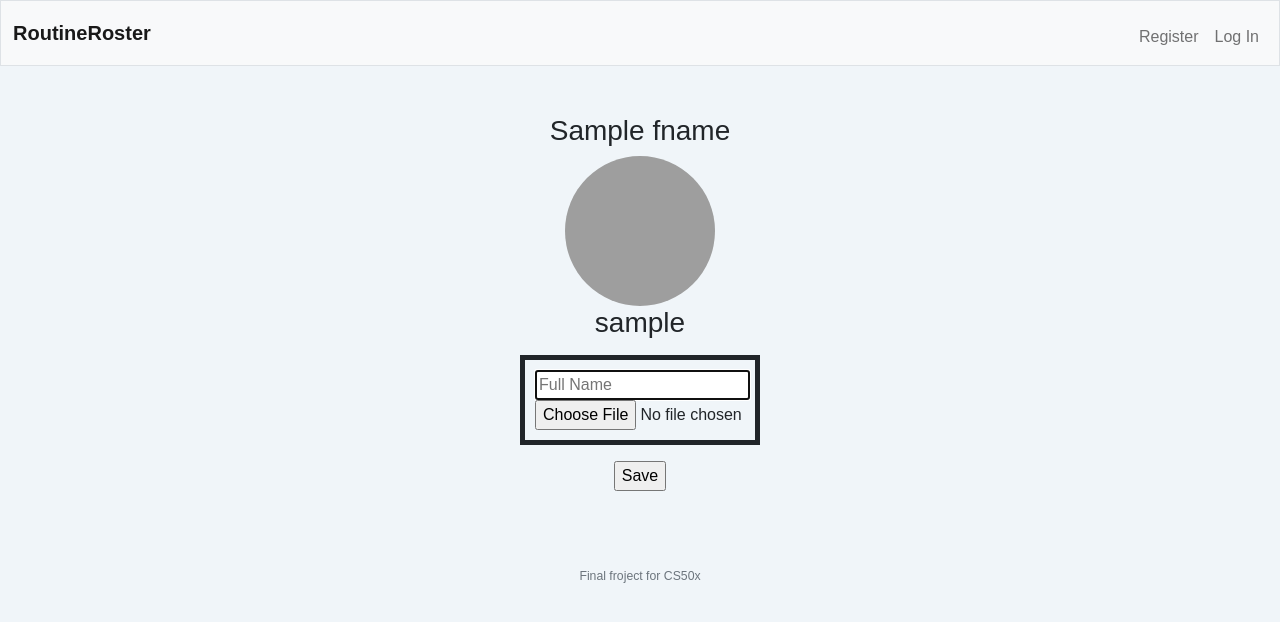
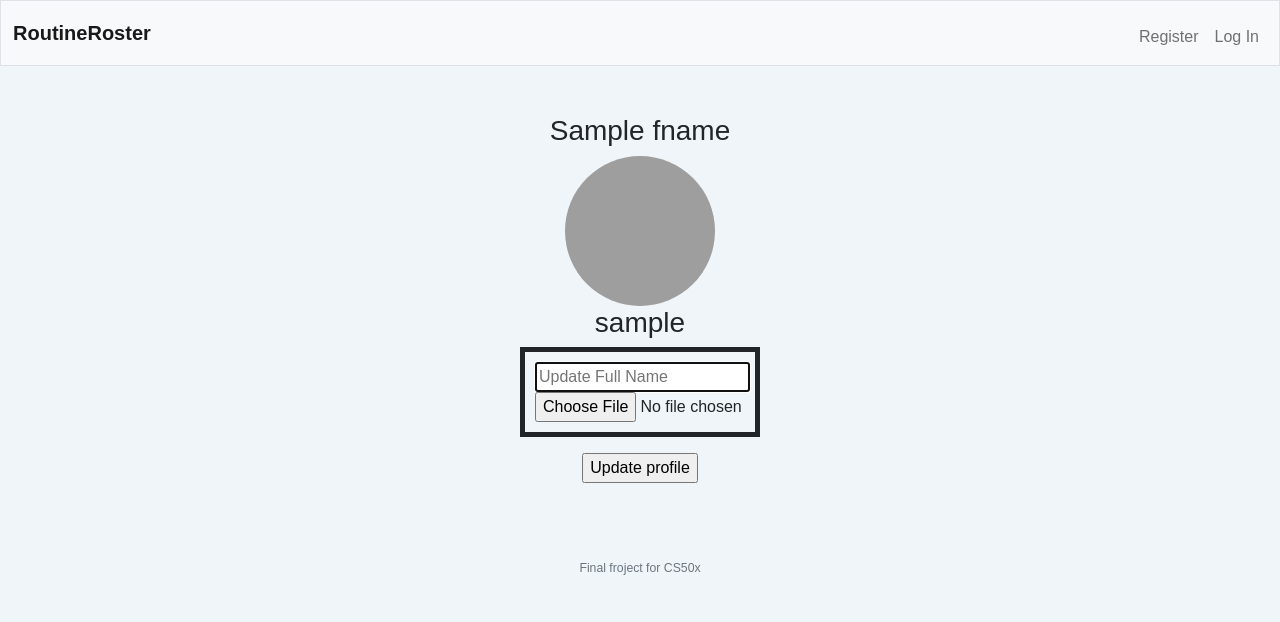
Before and after one commit to djoleb1/RoutineRoster, a Flask app: template templates/account.html in a window 1280 px wide. Shown: the top 622 px of the page. Run offline with Flask 3, Linux system fonts and the light colour scheme; the template is opened without the code that fills it: most values are stand-ins (such as "Sample title", 1, 10 or a date in 2020); some libraries are stand-ins or nearby versions; grey boxes are pictures that could not be loaded.

Commit message:
added frontend GET for /account

```diff
--- a/templates/account.html
+++ b/templates/account.html
@@ -12,23 +12,35 @@
                 <img class="profile-picture" src="{{ url_for('static', filename='default.jpg' ) }}" alt="image">
                 <h3>{{ username }}</h3>
 
+                <div class="mb-3">
+                    <form method="post" action="/account" enctype="multipart/form-data">
+                        <div class="mb-3 account-inp">
+                            <input type="text" name="full_name" placeholder="Full Name" autocomplete="off" autofocus><br>
+                            <input type="file" name="profile_picture"><br>
+                        </div>
+                        <input type="submit" value="Save">
+                    </form>
+                </div>
+
             {% elif fname %}
 
                 <h3>{{ fname.title() }}</h3>
                 <img class="profile-picture" src="{{ url_for('static', filename=pfp ) }}" alt="image">
                 <h3>{{ username }}</h3>
 
+                <div class="mb-3">
+                    <form method="post" action="/account" enctype="multipart/form-data">
+                        <div class="mb-3 account-inp">
+                            <input type="text" name="full_name" placeholder="Update Full Name" autocomplete="off" autofocus><br>
+                            <input type="file" name="profile_picture"><br>
+                        </div>
+                        <input type="submit" value="Update profile">
+                    </form>
+                </div>
+
             {% endif %}
         </div>
 
-    <div class="mb-3">
-        <form method="post" action="/account" enctype="multipart/form-data">
-            <div class="mb-3 account-inp">
-                <input type="text" name="full_name" placeholder="Full Name" autocomplete="off" autofocus><br>
-                <input type="file" name="profile_picture"><br>
-            </div>
-            <input type="submit" value="Save">
-        </form>
-    </div>
+
 
 {% endblock %}
```
Also changed, not shown: routineroster.db, static/anko.jpg (deleted), static/cooking.jpg (deleted), static/default.jpg (deleted), static/matthew-henry-2Ts5HnA67k8-unsplash.jpg (deleted), 1 other file.
